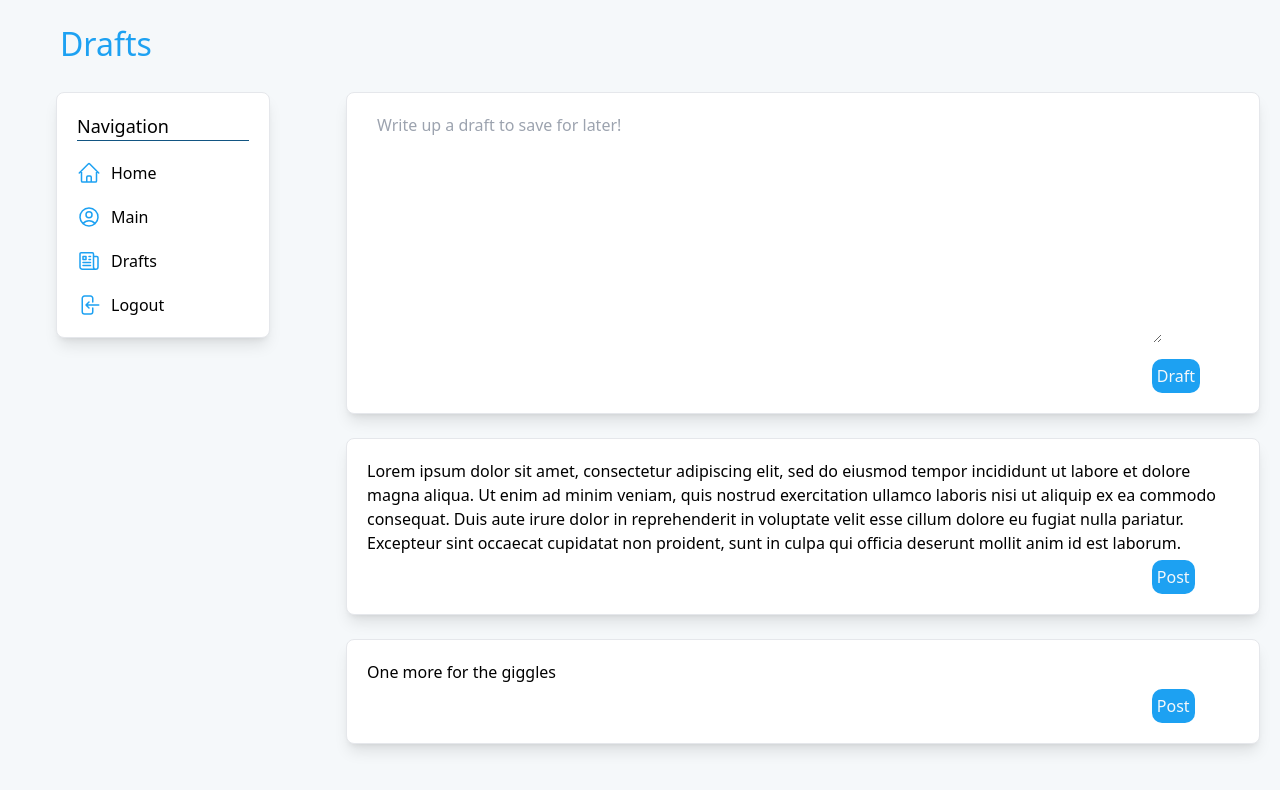
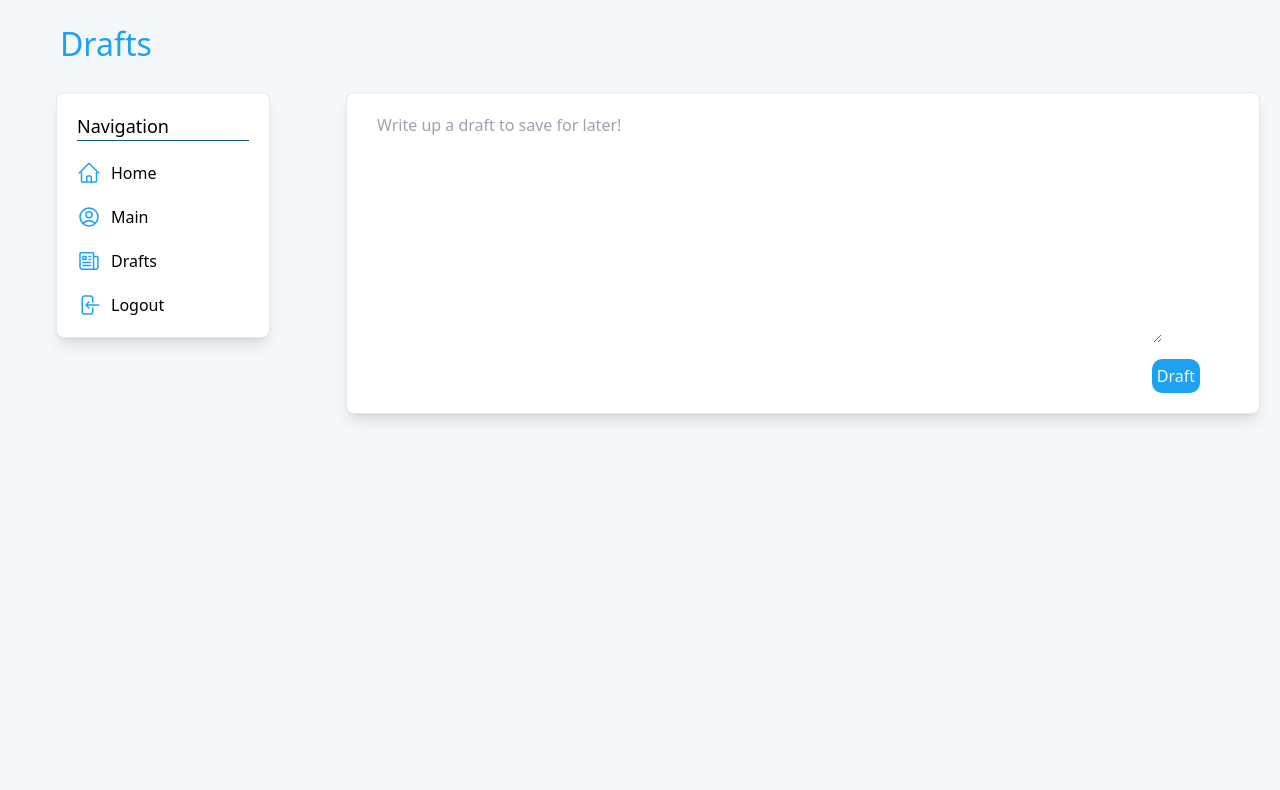
Before and after one commit to riasark/first-social-app, a Next.js app: page /drafts in a window 1280 px wide. Shown: the top 790 px of the page. Built offline with nearby package versions, Linux system fonts and the light colour scheme.

Commit message:
ability to add new drafts

```diff
--- a/pages/drafts.js
+++ b/pages/drafts.js
@@ -1,16 +1,26 @@
-import Navigation from "@/components/navbar"
-import Card from "@/components/Card"
-import { useRouter } from "next/router"
 import { useState } from "react";
+import Navigation from "@/components/navbar";
+import Card from "@/components/Card";
+import { useRouter } from "next/router";
 
-export default function Drafts(){
+export default function Drafts() {
   const router = useRouter();
+  const [draftContent, setDraftContent] = useState("");
+  const [drafts, setDrafts] = useState([]);
+
+  const handleDraft = () => {
+    if (draftContent.trim() !== "") {
+      setDrafts((prevDrafts) => [...prevDrafts, draftContent]);
+      setDraftContent("");
+    }
+  };
+
   const fillHome = (draftContent) => {
     router.push({
-            pathname: '/home',
-            query: { draftContent: draftContent }
+      pathname: "/home",
+      query: { draftContent: draftContent },
     });
-    }
+  };
 
   return (
     <>
@@ -24,28 +34,27 @@ export default function Drafts(){
         <div className="colright">
           <Card>
             <div className="card">
-                    <textarea className="area" placeholder="Write up a draft to save for later!"></textarea>
-                    <button className="submit">
+              <textarea
+                className="area"
+                placeholder="Write up a draft to save for later!"
+                value={draftContent}
+                onChange={(e) => setDraftContent(e.target.value)}
+              ></textarea>
+              <button className="submit" onClick={handleDraft}>
                 Draft
               </button>
             </div>
           </Card>
-                <div>
-                <Card>
-                 Lorem ipsum dolor sit amet, consectetur adipiscing elit, sed do eiusmod tempor incididunt ut labore et dolore magna aliqua. Ut enim ad minim veniam, quis nostrud exercitation ullamco laboris nisi ut aliquip ex ea commodo consequat. Duis aute irure dolor in reprehenderit in voluptate velit esse cillum dolore eu fugiat nulla pariatur. Excepteur sint occaecat cupidatat non proident, sunt in culpa qui officia deserunt mollit anim id est laborum.
-                    <button className="draftpost" onClick={() => fillHome("Lorem ipsum dolor sit amet, consectetur adipiscing elit, sed do eiusmod tempor incididunt ut labore et dolore magna aliqua. Ut enim ad minim veniam, quis nostrud exercitation ullamco laboris nisi ut aliquip ex ea commodo consequat. Duis aute irure dolor in reprehenderit in voluptate velit esse cillum dolore eu fugiat nulla pariatur. Excepteur sint occaecat cupidatat non proident, sunt in culpa qui officia deserunt mollit anim id est laborum.")}>
+          {drafts.map((draft, index) => (
+            <Card key={index}>
+              {draft}
+              <button className="draftpost" onClick={() => fillHome(draft)}>
                 Post
               </button>
             </Card>
-                <Card>
-                    One more for the giggles
-                    <button className="draftpost" onClick={() => fillHome("One more for the giggles")}>
-                        Post
-                    </button>
-                </Card>
-             </div>
+          ))}
         </div>
       </div>
     </>
-    )
+  );
 }
```
Lines whose indentation alone changed are shown as unchanged.
